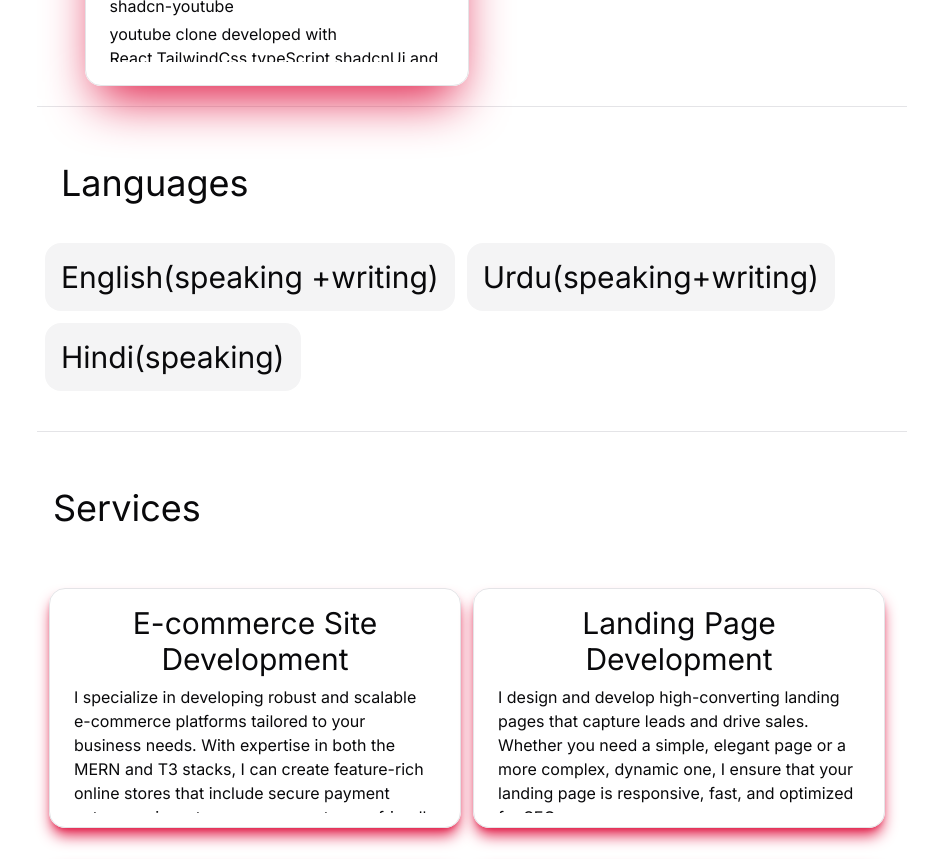
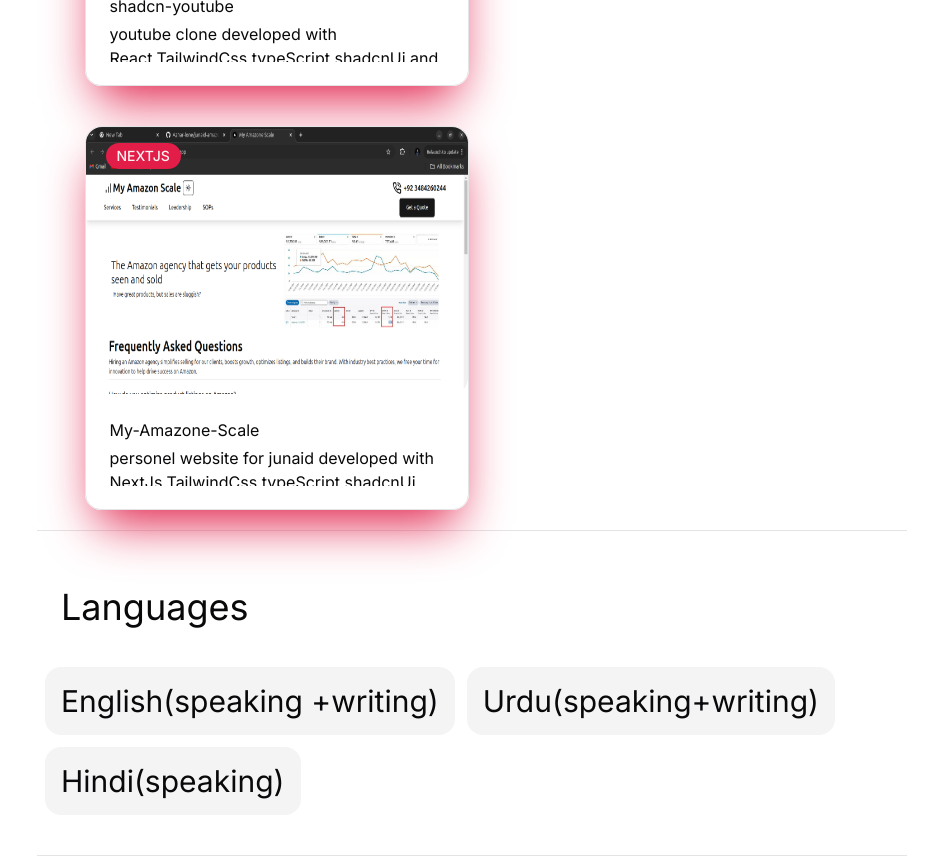
Before and after one commit to Azhar-lone/AzharLone_Portfolio, a Next.js app: page / in a window 1280 px wide. Shown: the part 5440-6299 px from the top of the page, without its empty margins (347-1280 px from the left). Built offline with nearby package versions, Linux system fonts and the light colour scheme.

Commit message:
0.7.5.8 added one more project

```diff
--- a/src/Data/Images/projects.ts
+++ b/src/Data/Images/projects.ts
@@ -4,7 +4,7 @@
 import portfolio from "@/Data/Images/projects/portfolio.png";
 import shadcnAdmin from "@/Data/Images/projects/shadcn-admin.png";
 import shadcnYoutube from "@/Data/Images/projects/shadcn-youtube.png";
-
+import junaidAmazone from "@/Data/Images/projects/junaid-amazone.png"
 // Icons
 // icons
 import {
@@ -71,6 +71,17 @@
     link: "https://shadcn-youtube.vercel.app/",
     github: "https://github.com/Azhar-lone/Shadcn-Youtube",
   },
+  {
+    image: junaidAmazone,
+    category: "NextJs",
+    name: "My-Amazone-Scale",
+    description:
+      "personel website for junaid developed with NextJs,TailwindCss,typeScript,shadcnUi and more... ",
+    link: "https://junaid-amazone.vercel.app/",
+    github: "https://github.com/Azhar-lone/junaid-amazone",
+  },
+
+
 ];
 
 export let categories: string[] = ["All", "MERN", "NextJs", "React"];
```
Also changed, not shown: src/Data/Images/projects/junaid-amazone.png (added).
